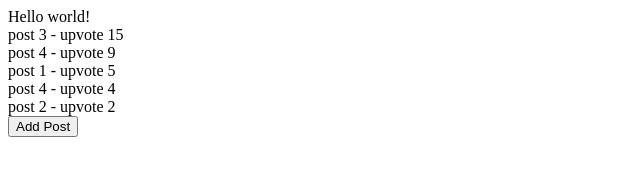
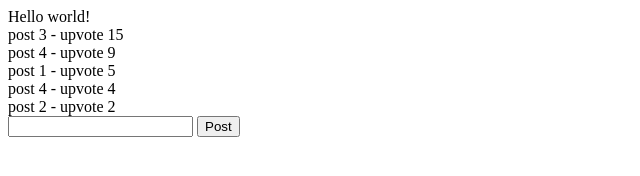
Before and after one commit to hellsinglord22/MEAN, a plain HTML site: page index.html in a window 1280 px wide. Shown: the whole page, without its empty margins (0-640 px from the left). Drawn offline with nearby package versions, Linux system fonts and the light colour scheme.

Commit message:
add form

```diff
--- a/app.js
+++ b/app.js
@@ -18,7 +18,8 @@ app.controller('MainCtrl', [
 
 		// add events handling
 		$scope.addPost = function(){
-			$scope.posts.push({title: "new post", upvote: 0});
+			$scope.posts.push({title: $scope.title, upvote: 0});
+			$scope.title = '';
 		};
 
 	}]);
--- a/index.html
+++ b/index.html
@@ -18,9 +18,10 @@
 	</div>
 
 	<div>
-		<button ng-click="addPost()">
-			Add Post
-		</button>
+		<form ng-submit="addPost()">
+			<input type="text" ng-model="title" required></input>
+			<button type="submit">Post</button>
+		</form>
 	</div>
 </body>
 </html>
```
